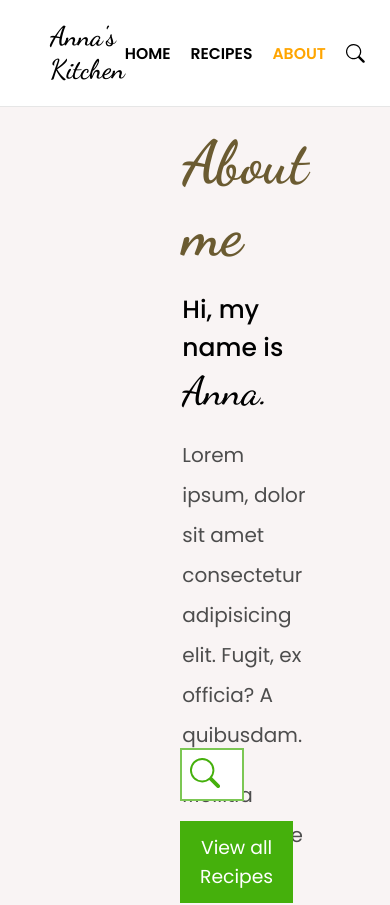
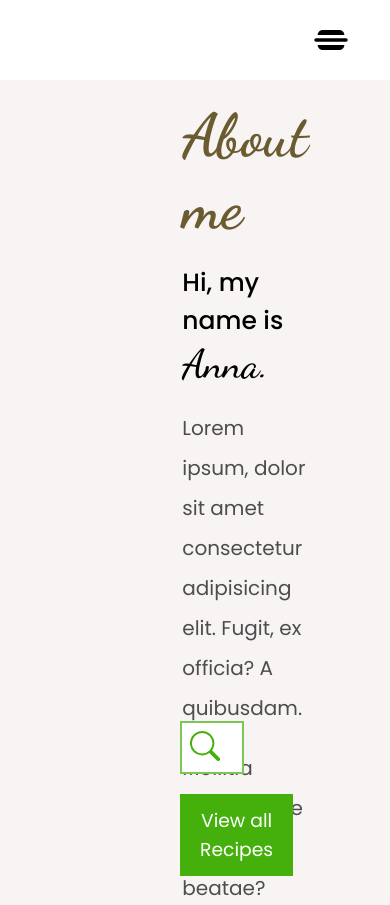
Before and after one commit to AnnaAn01/recipe-website, a React (Create React App) app: page /#/about in a window 390 px wide. Shown: the top 905 px of the page. Built offline with nearby package versions, Linux system fonts and the light colour scheme.

Commit message:
adding Hamburger menu

```diff
--- a/src/components/Navbar/MobileNavigation.js
+++ b/src/components/Navbar/MobileNavigation.js
@@ -1,10 +1,30 @@
 import React from "react";
 import NavLinks from "./NavLinks";
+import { FaHamburger } from "react-icons/fa";
+import { AiFillCloseSquare } from "react-icons/ai";
+import { CgMenuHotdog } from "react-icons/cg";
+import { useState } from "react";
 
 const MobileNavigation = () => {
+  const openHamburgerIcon = (
+    <CgMenuHotdog
+      className="navnar__mobile-menu-icon"
+      onClick={() => setOpenMobileMenu(!openMobileMenu)}
+    />
+  );
+
+  const closeHamburgerIcon = (
+    <AiFillCloseSquare
+      className="navnar__mobile-menu-icon"
+      onClick={() => setOpenMobileMenu(!openMobileMenu)}
+    />
+  );
+  const [openMobileMenu, setOpenMobileMenu] = useState(false);
   return (
     <nav className="navbar__mobile-hamburger">
-      <NavLinks />
+      {openMobileMenu ? closeHamburgerIcon : openHamburgerIcon}
+      {/*If the value of  openMobileMenu is true then show <NavLinks/>*/}
+      {openMobileMenu && <NavLinks />}
     </nav>
   );
 };
--- a/src/components/Navbar/NavLinks.js
+++ b/src/components/Navbar/NavLinks.js
@@ -2,7 +2,7 @@ import React from "react";
 import { NavLink } from "react-router-dom";
 const NavLinks = () => {
   return (
-    <>
+    <div className="navbar__item-link-wrapper">
       <NavLink to="/" className="navbar__item-link">
         <div className="navbar__item">HOME</div>
       </NavLink>
@@ -13,7 +13,7 @@ const NavLinks = () => {
       <NavLink to="/about" className="navbar__item-link">
         <div className="navbar__item">ABOUT</div>
       </NavLink>
-    </>
+    </div>
   );
 };
 
--- a/src/components/Navbar/Navbar.css
+++ b/src/components/Navbar/Navbar.css
@@ -5,6 +5,7 @@
   align-items: center;
   padding: 2rem 20rem;
   border-bottom: 1px solid rgba(230, 230, 230, 1);
+  height: 8rem;
 }
 
 .navbar__title {
@@ -43,6 +44,14 @@
 .navbar__search {
   font-size: 3rem;
   cursor: pointer;
+}
+
+.navbar__mobile-hamburger {
+  display: none;
+}
+
+.navbar__item-link-wrapper {
+  display: flex;
 }
 
 @media screen and (max-width: 1400px) and (min-width: 1351px) {
@@ -84,17 +93,65 @@
 
 @media screen and (max-width: 768px) {
   /* hamburger menu from here */
+  .navbar {
+    display: none;
+  }
+
+  .navbar__mobile-hamburger {
+    display: flex;
+
+    align-items: center;
+    /* background-color: red; */
+    height: 8rem;
+    justify-content: center;
+  }
+  .navnar__mobile-menu-icon {
+    font-size: 4rem;
+    /* color: blue; */
+    position: absolute;
+    right: 10%;
+
+    cursor: pointer;
+  }
+
+  .navbar__item-link-wrapper {
+    position: absolute;
+
+    display: flex;
+    flex-direction: column;
+    position: absolute;
+    top: 8rem;
+    /* right: 0%; */
+    width: 100%;
+    height: 20%;
+    background-color: rgba(255, 255, 255, 1);
+    border-top: 1px solid grey;
+    border-bottom: 1px solid grey;
+    z-index: 10;
+  }
+
+  .navbar__item-link {
+    position: relative;
+    align-items: flex-end;
+    text-align: end;
+    /* background-color: green; */
+    width: 100%;
+    padding-right: 10%;
+    line-height: 3;
+    font-weight: 600;
+    font-size: 3rem;
+  }
 }
 
 @media screen and (max-width: 568px) {
-  .navbar__title {
+  /* .navbar__title {
     font-size: 2.7rem;
-  }
+  } */
 
-  .navbar__item-link {
+  /* .navbar__item-link {
     font-size: 2.5rem;
     margin-right: 2rem;
-  }
+  } */
 }
 
 @media screen and (max-width: 451px) {
--- a/src/components/Navbar/Navbar.js
+++ b/src/components/Navbar/Navbar.js
@@ -5,11 +5,13 @@ import { NavLink } from "react-router-dom";
 import NavLinks from "./NavLinks";
 import { Link as LinkS } from "react-scroll";
 import Navigation from "./Navigation";
+import MobileNavigation from "./MobileNavigation";
 
 const Navbar = () => {
   return (
     <>
       <Navigation />
+      <MobileNavigation />
     </>
   );
 };
--- a/src/components/SearchBar/SearchBar.css
+++ b/src/components/SearchBar/SearchBar.css
@@ -33,6 +33,7 @@
   padding-left: 10px;
   padding-top: 10px;
   color: rgba(69, 176, 12, 1);
+  z-index: 1;
 }
 
 .search-input {
```
